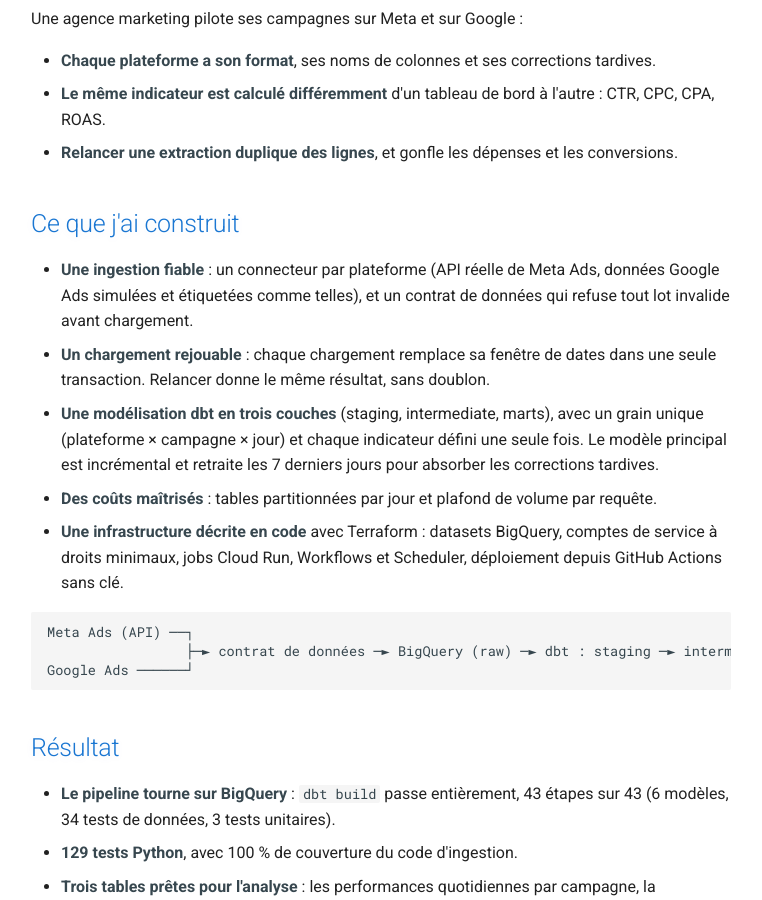
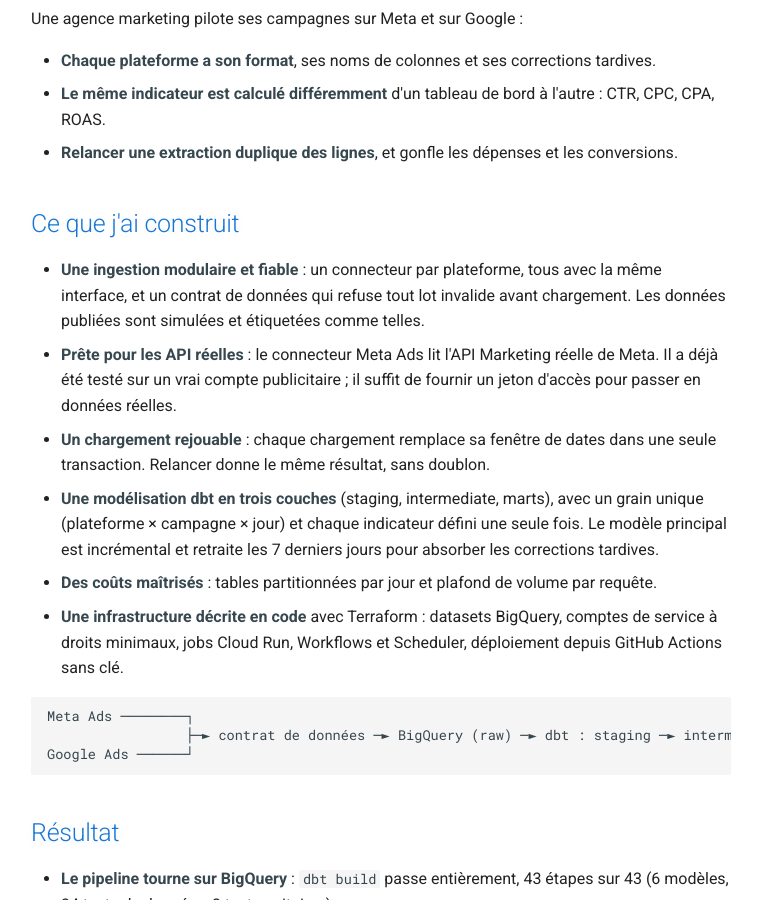
Before and after one commit to y-ikli/y-ikli.github.io, an MkDocs documentation site: the page built from docs/projets/media_data_platform.md, in a window 1280 px wide and 900 px high, scrolled down 473 px. Shown: the whole window, without its empty margins (259-1021 px from the left). Built offline with MkDocs 1.6.1 and Material for MkDocs 9.7.7, drawn with Linux system fonts in a browser that asks for light colours.

Commit message:
update media data platform page

````diff
--- a/docs/projets/media_data_platform.md
+++ b/docs/projets/media_data_platform.md
@@ -18,14 +18,15 @@ Une agence marketing pilote ses campagnes sur Meta et sur Google :
 
 ## Ce que j'ai construit
 
-- **Une ingestion fiable** : un connecteur par plateforme (API réelle de Meta Ads, données Google Ads simulées et étiquetées comme telles), et un contrat de données qui refuse tout lot invalide avant chargement.
+- **Une ingestion modulaire et fiable** : un connecteur par plateforme, tous avec la même interface, et un contrat de données qui refuse tout lot invalide avant chargement. Les données publiées sont simulées et étiquetées comme telles.
+- **Prête pour les API réelles** : le connecteur Meta Ads lit l'API Marketing réelle de Meta. Il a déjà été testé sur un vrai compte publicitaire ; il suffit de fournir un jeton d'accès pour passer en données réelles.
 - **Un chargement rejouable** : chaque chargement remplace sa fenêtre de dates dans une seule transaction. Relancer donne le même résultat, sans doublon.
 - **Une modélisation dbt en trois couches** (staging, intermediate, marts), avec un grain unique (plateforme × campagne × jour) et chaque indicateur défini une seule fois. Le modèle principal est incrémental et retraite les 7 derniers jours pour absorber les corrections tardives.
 - **Des coûts maîtrisés** : tables partitionnées par jour et plafond de volume par requête.
 - **Une infrastructure décrite en code** avec Terraform : datasets BigQuery, comptes de service à droits minimaux, jobs Cloud Run, Workflows et Scheduler, déploiement depuis GitHub Actions sans clé.
 
 ```
-Meta Ads (API) ──┐
+Meta Ads ────────┐
                  ├─► contrat de données ─► BigQuery (raw) ─► dbt : staging ─► intermediate ─► marts
 Google Ads ──────┘
 ```
````
